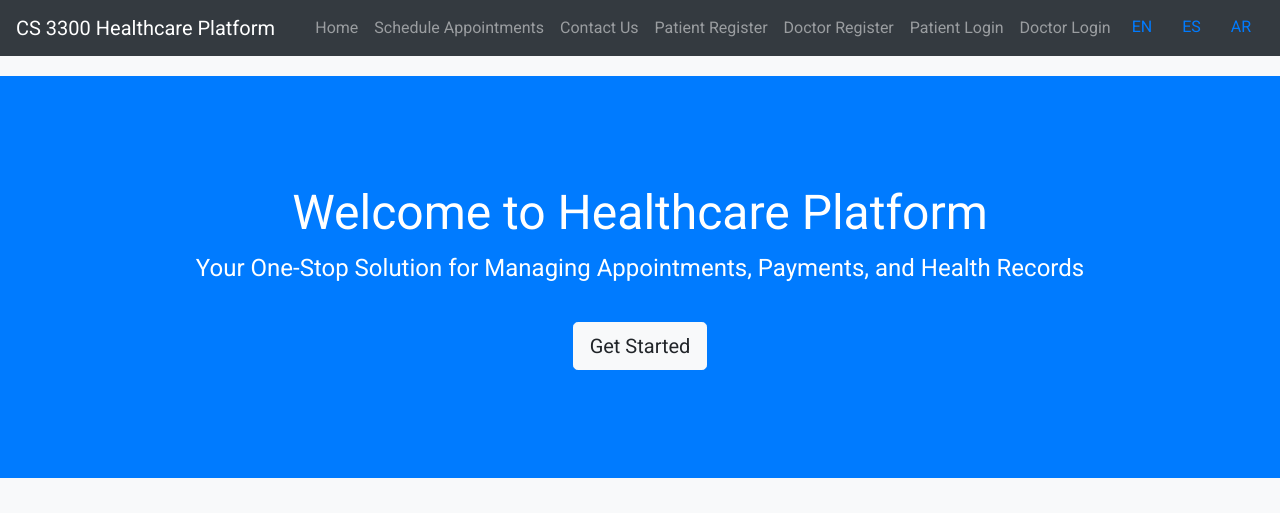
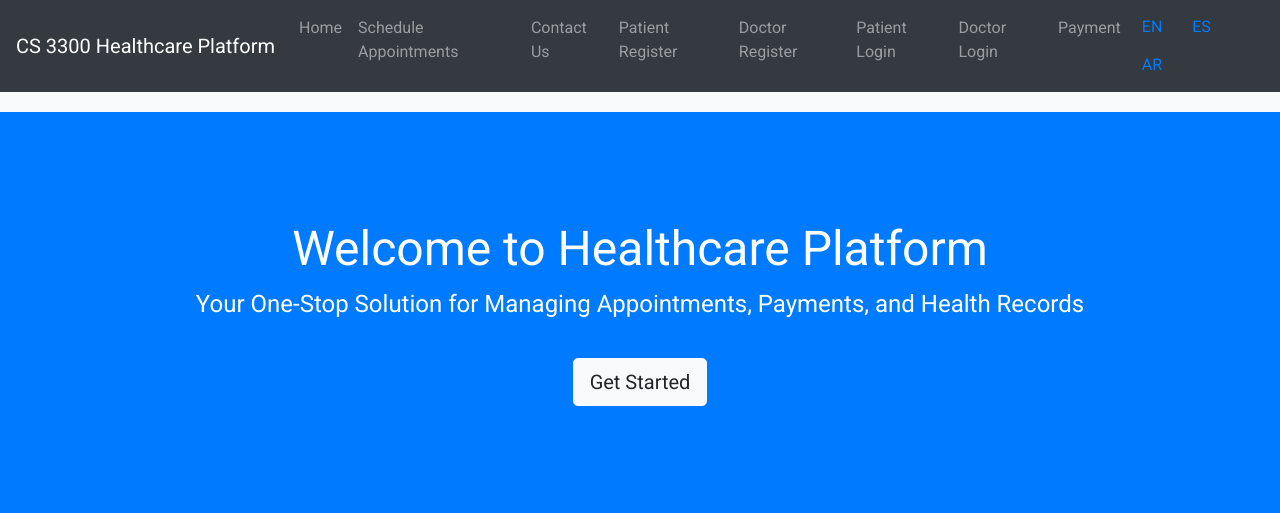
Before and after one commit to AzizAlghamdi/CS3300PROJECT, a Flask app: page / in a window 1280 px wide. Shown: the top 513 px of the page. Run offline with Flask 3, Linux system fonts and the light colour scheme; parts of the project's set-up code (start-up, migrations or seed data) failed here and were passed over; some libraries are stand-ins or nearby versions.

Commit message:
Update index.html
Missing 'Payment.html'

```diff
--- a/templates/index.html
+++ b/templates/index.html
@@ -23,6 +23,7 @@
                 <li class="nav-item"><a class="nav-link" href="doctor_register.html" data-translate="nav_doctor_register">Doctor Register</a></li>
                 <li class="nav-item"><a class="nav-link" href="patient_login.html" data-translate="nav_patient_login">Patient Login</a></li>
                 <li class="nav-item"><a class="nav-link" href="doctor_login.html" data-translate="nav_doctor_login">Doctor Login</a></li>
+                <li class="nav-item"><a class="nav-link" href="payment.html" data-translate="nav_payment">Payment</a></li>
                 <li class="nav-item d-none" id="nav_prescriptions"><a class="nav-link" href="prescriptions.html" data-translate="nav_prescriptions">Prescriptions</a></li>
                 <li class="nav-item d-none" id="nav_lab_results"><a class="nav-link" href="lab_results.html" data-translate="nav_lab_results">Lab Results</a></li>
                 <li class="nav-item">
```
